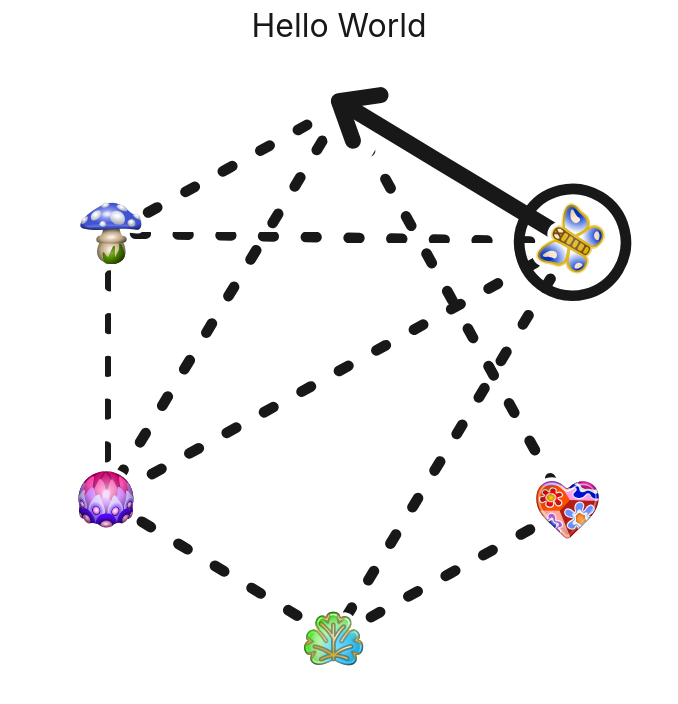
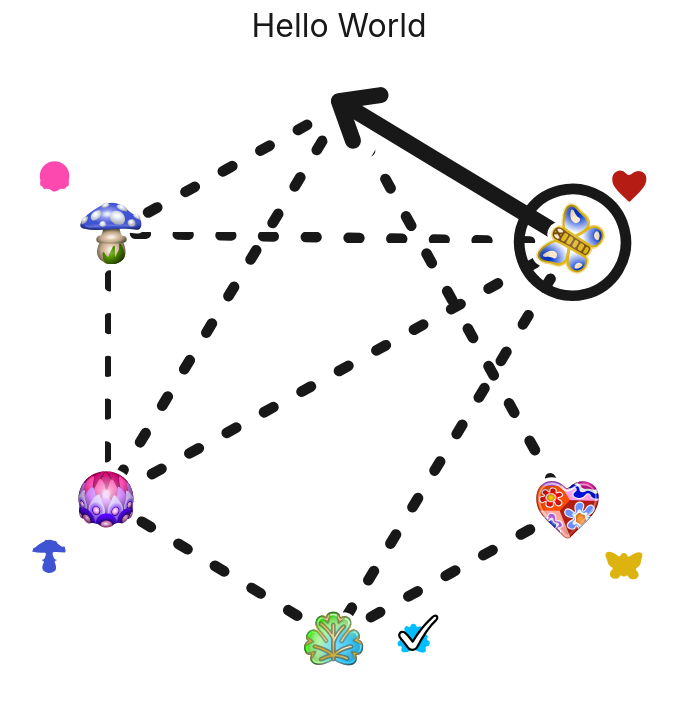
Before and after one commit to evashort/bead-puzzle, a Vue app: page / in a window 1280 px wide. Shown: the top 704 px of the page, without its empty margins (301-979 px from the left). Built offline with nearby package versions, Linux system fonts and the light colour scheme.

Commit message:
show checkmark when bead is in the right place

```diff
--- a/src/components/Game.vue
+++ b/src/components/Game.vue
@@ -102,6 +102,26 @@ export default {
         ys[i] = -100 * Math.cos(2 * Math.PI * i / this.size + 0.02)
       }
 
+      return ys
+    },
+    goalXs() {
+      let xs = new Float64Array(this.size)
+      xs[0] = this.nodeXs[0] + 30
+      xs[1] = this.nodeXs[1] + 30 * Math.sqrt(0.5)
+      xs[2] = this.nodeXs[2] + 30 * Math.sqrt(0.5)
+      xs[3] = this.nodeXs[3] + 30
+      xs[4] = this.nodeXs[4] - 30 * Math.sqrt(0.5)
+      xs[5] = this.nodeXs[5] - 30 * Math.sqrt(0.5)
+      return xs
+    },
+    goalYs() {
+      let ys = new Float64Array(this.size)
+      ys[0] = this.nodeYs[0]
+      ys[1] = this.nodeYs[1] - 30 * Math.sqrt(0.5)
+      ys[2] = this.nodeYs[2] + 30 * Math.sqrt(0.5)
+      ys[3] = this.nodeYs[3]
+      ys[4] = this.nodeYs[4] + 30 * Math.sqrt(0.5)
+      ys[5] = this.nodeYs[5] - 30 * Math.sqrt(0.5)
       return ys
     },
     tangents() {
@@ -425,6 +445,9 @@ export default {
           stroke-linecap="round"
           stroke-linejoin="round"
         />
+        <image id="check" x="-10" y="-10" width="20" height="20"
+          href="../assets/checkmark.svg"
+        />
       </defs>
       <path
         v-if="showTail"
@@ -482,6 +505,41 @@ export default {
           :class="{ ...beadClasses[id], outline: true }"
           :style="{ 'offset-path': beadOffsetPaths[id] }"
         />
+      </g>
+      <g :transform="`translate(${goalXs[1]},${goalYs[1]})`">
+        <image x="-3" y="-3" width="6" height="6"
+          href="../assets/heart_outline.svg"
+          :style="{ 'transform': `scale(2.7)` }"
+        />
+        <use :class="{ checkmark: true, checked: beads[0] == 1 }" href="#check"></use>
+      </g>
+      <g :transform="`translate(${goalXs[2]},${goalYs[2]})`">
+        <image x="-3" y="-3" width="6" height="6"
+          href="../assets/butterfly_outline.svg"
+          :style="{ 'transform': 'scale(2.8)' }"
+        />
+        <use :class="{ checkmark: true, checked: beads[1] == 2 }" href="#check"></use>
+      </g>
+      <g :transform="`translate(${goalXs[3]},${goalYs[3]})`">
+        <image x="-3" y="-3" width="6" height="6"
+          href="../assets/leaf_outline.svg"
+          :style="{ 'transform': 'scale(2.5)' }"
+        />
+        <use :class="{ checkmark: true, checked: beads[2] == 3 }" href="#check"></use>
+      </g>
+      <g :transform="`translate(${goalXs[4]},${goalYs[4]})`">
+        <image x="-3" y="-3" width="6" height="6"
+          href="../assets/mushroom_outline.svg"
+          :style="{ 'transform': 'scale(2.6)' }"
+        />
+        <use :class="{ checkmark: true, checked: beads[3] == 4 }" href="#check"></use>
+      </g>
+      <g :transform="`translate(${goalXs[5]},${goalYs[5]})`">
+        <image x="-3" y="-3" width="6" height="6"
+          href="../assets/flower_outline.svg"
+          :style="{ 'transform': 'scale(2.5)' }"
+        />
+        <use :class="{ checkmark: true, checked: beads[4] == 5 }" href="#check"></use>
       </g>
     </svg>
   </button>
@@ -582,4 +640,11 @@ tail onPath undo loop reverse offset-rotate
 .bead.tail.undo.loop {
   offset-rotate: reverse;
 }
+.checkmark {
+  opacity: 0;
+  transition: opacity 0.5s;
+}
+.checkmark.checked {
+  opacity: 1;
+}
 </style>
```
